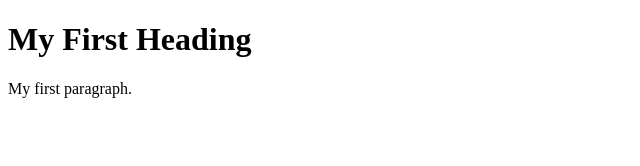
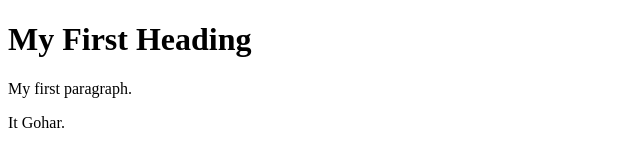
Before and after one commit to GoharShinwari/Games, a plain HTML site: page index.html in a window 1280 px wide. Shown: the full height of the page, 0-640 px from the left. Drawn offline with Linux system fonts and the light colour scheme.

Commit message:
Update index.html

```diff
--- a/index.html
+++ b/index.html
@@ -7,6 +7,7 @@
 
 <h1>My First Heading</h1>
 <p>My first paragraph.</p>
+<p>It Gohar.</p>
 
 </body>
 </html>
```
